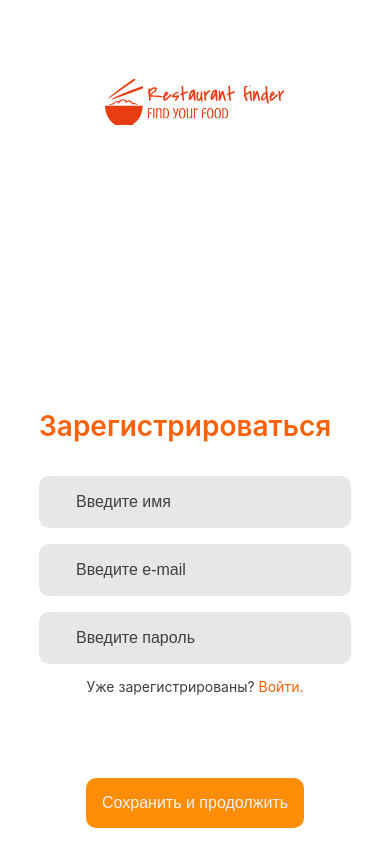
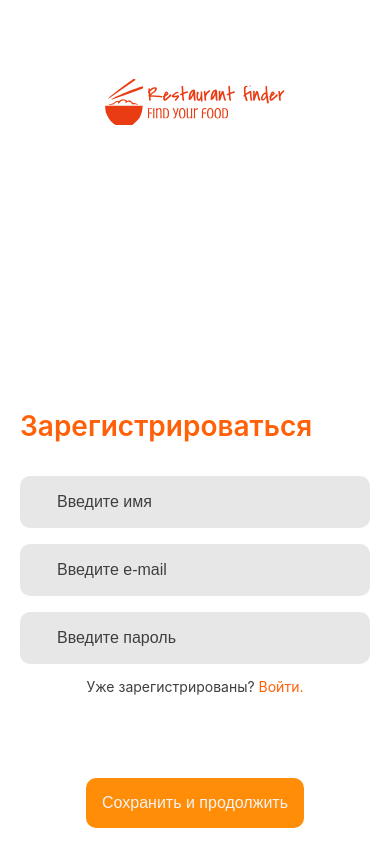
Before and after one commit to Lugzan151892/restaurant-picker, a Vue app: page /signup in a window 390 px wide. Built offline with nearby package versions, Linux system fonts and the light colour scheme; no server answers.

Commit message:
mobile-styles: fixed mobile styles

```diff
--- a/src/views/authorization/components/AuthLayout.vue
+++ b/src/views/authorization/components/AuthLayout.vue
@@ -1,6 +1,6 @@
 <template>
 	<section
-		class="r-vw-80 r-hp-100 r-m-auto r-grid"
+		class="r-wp-100 r-hp-100 r-px-20 r-m-auto r-grid"
 		:class="$style[className]"
 	>
 		<div
@@ -52,6 +52,7 @@ withDefaults(
 $component: auth-layout;
 .#{$component} {
 	align-content: space-between;
+	max-width: 600px;
 
 	&-logo {
 		background-repeat: no-repeat;
```
